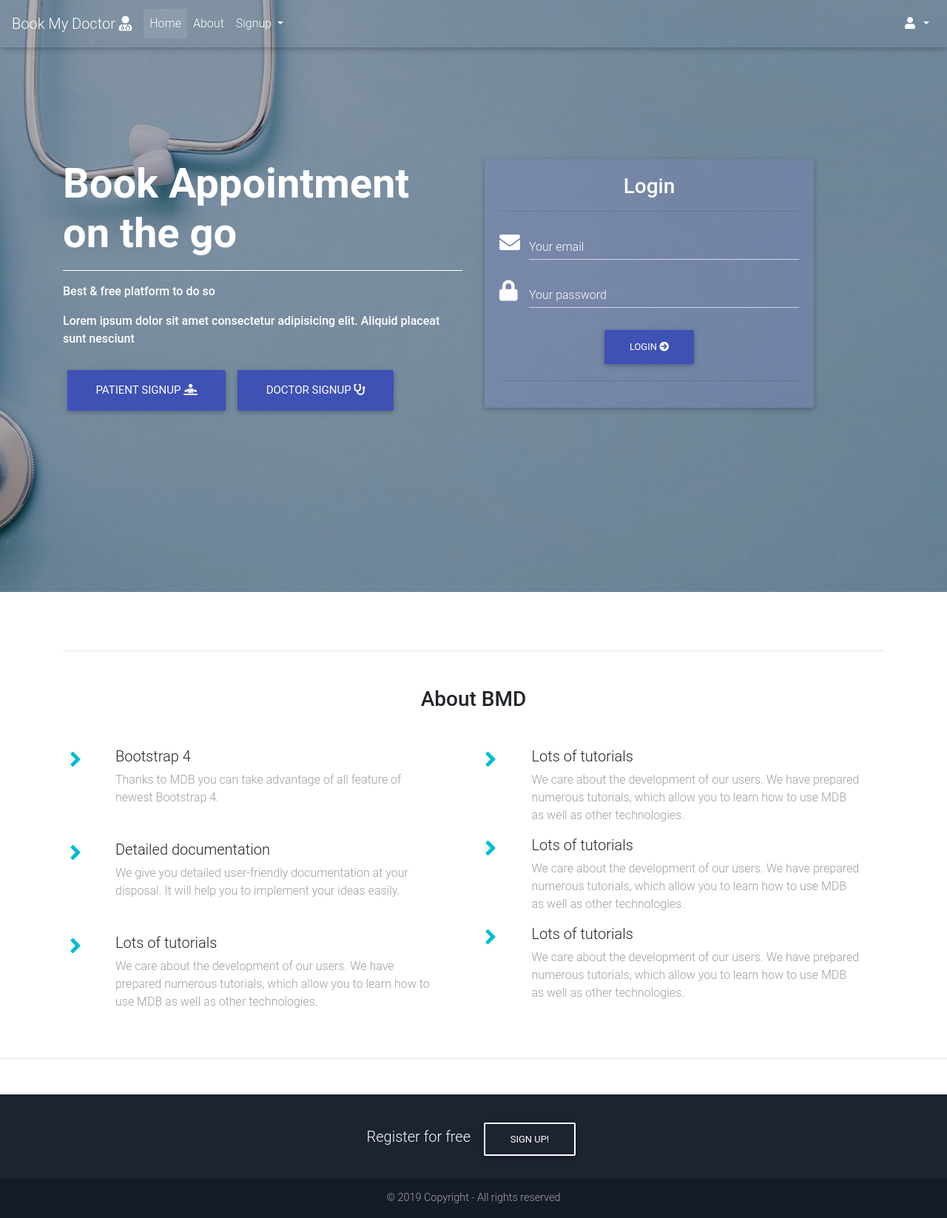
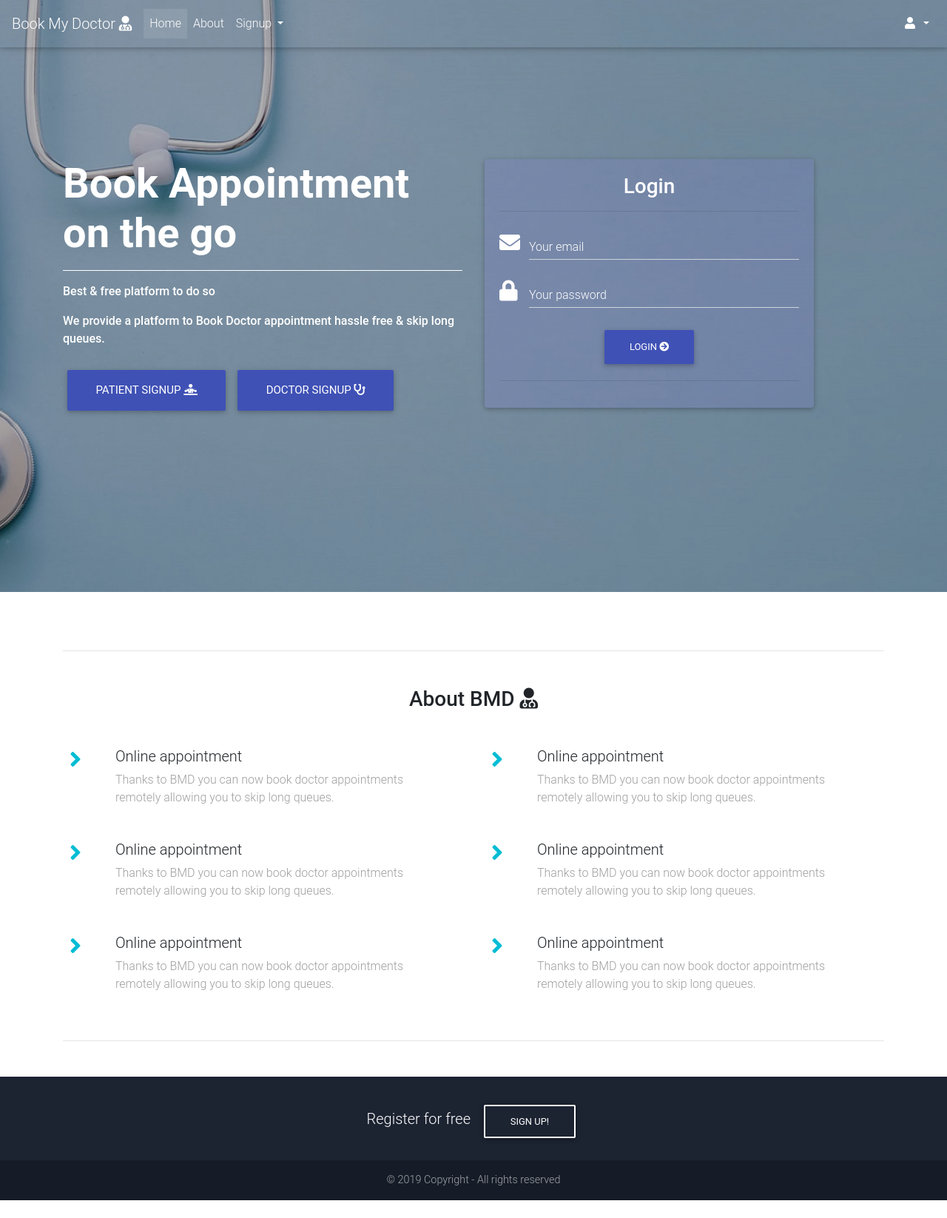
Before and after one commit to namitdoshi/Minor, a PHP site: page / in a window 1280 px wide. Shown: the whole page at 74% size. After the commit the page ends 1622 px from the top, so only its background shows below. Run offline with PHP 8.4, Linux system fonts and the light colour scheme; some libraries are stand-ins or nearby versions.

Commit message:
removed sample features

```diff
--- a/index.php
+++ b/index.php
@@ -183,7 +183,7 @@ else{
                 </p>
 
                 <p class="mb-4 d-none d-md-block">
-                  <strong>Lorem ipsum dolor sit amet consectetur adipisicing elit. Aliquid placeat sunt nesciunt</strong>
+                  <strong>We provide a platform to Book Doctor appointment hassle free & skip long queues.</strong>
                 </p>
 
                 <a href="./src/patient/patientSignup.html" class="btn btn-indigo btn-lg">Patient Signup
@@ -269,12 +269,12 @@ else{
     <!--Section: Main features & Quick Start-->
     <section id="about">
 
-      <h3 class="h3 text-center mb-5">About BMD</h3>
+      <h3 class="h3 text-center mb-5">About BMD <i class="fas fa-user-md"></i></h3>
 
       <!--Grid row-->
       <div class="row wow fadeIn">
 
-        <!--Grid column-->
+        <!--Grid column 1-->
         <div class="col-lg-6 col-md-12 px-4">
 
           <!--First row-->
@@ -283,8 +283,8 @@ else{
               <i class="fas fa-angle-right fa-2x cyan-text"></i>
             </div>
             <div class="col-10">
-              <h5 class="feature-title">Bootstrap 4</h5>
-              <p class="grey-text">Thanks to MDB you can take advantage of all feature of newest Bootstrap 4.</p>
+              <h5 class="feature-title">Online appointment</h5>
+              <p class="grey-text">Thanks to BMD you can now book doctor appointments remotely allowing you to skip long queues.</p>
             </div>
           </div>
           <!--/First row-->
@@ -297,10 +297,9 @@ else{
               <i class="fas fa-angle-right fa-2x cyan-text"></i>
             </div>
             <div class="col-10">
-              <h5 class="feature-title">Detailed documentation</h5>
-              <p class="grey-text">We give you detailed user-friendly documentation at your disposal. It will help you to implement your ideas
-                easily.
-              </p>
+            <h5 class="feature-title">Online appointment</h5>
+            <p class="grey-text">Thanks to BMD you can now book doctor appointments remotely allowing you to skip long queues.</p>
+            </p>
             </div>
           </div>
           <!--/Second row-->
@@ -313,30 +312,31 @@ else{
               <i class="fas fa-angle-right fa-2x cyan-text"></i>
             </div>
             <div class="col-10">
-              <h5 class="feature-title">Lots of tutorials</h5>
-              <p class="grey-text">We care about the development of our users. We have prepared numerous tutorials, which allow you to learn
-                how to use MDB as well as other technologies.</p>
+              <h5 class="feature-title">Online appointment</h5>
+              <p class="grey-text">Thanks to BMD you can now book doctor appointments remotely allowing you to skip long queues.</p>
             </div>
           </div>
           <!--/Third row-->
 
         </div>
-        <!--/Grid column-->
+        <!--/Grid column 1-->
 
-        <!--Grid column-->
-        <div class="col-lg-6 col-md-12">
+        <!--Grid column 2-->
+        <div class="col-lg-6 col-md-12 px-4">
+
           <!--First row-->
           <div class="row">
             <div class="col-1 mr-3">
               <i class="fas fa-angle-right fa-2x cyan-text"></i>
             </div>
             <div class="col-10">
-              <h5 class="feature-title">Lots of tutorials</h5>
-              <p class="grey-text">We care about the development of our users. We have prepared numerous tutorials, which allow you to learn
-                how to use MDB as well as other technologies.</p>
+              <h5 class="feature-title">Online appointment</h5>
+              <p class="grey-text">Thanks to BMD you can now book doctor appointments remotely allowing you to skip long queues.</p>
             </div>
           </div>
           <!--/First row-->
+
+          <div style="height:30px"></div>
 
           <!--Second row-->
           <div class="row">
@@ -344,12 +344,14 @@ else{
               <i class="fas fa-angle-right fa-2x cyan-text"></i>
             </div>
             <div class="col-10">
-              <h5 class="feature-title">Lots of tutorials</h5>
-              <p class="grey-text">We care about the development of our users. We have prepared numerous tutorials, which allow you to learn
-                how to use MDB as well as other technologies.</p>
+            <h5 class="feature-title">Online appointment</h5>
+            <p class="grey-text">Thanks to BMD you can now book doctor appointments remotely allowing you to skip long queues.</p>
+            </p>
             </div>
           </div>
           <!--/Second row-->
+
+          <div style="height:30px"></div>
 
           <!--Third row-->
           <div class="row">
@@ -357,15 +359,14 @@ else{
               <i class="fas fa-angle-right fa-2x cyan-text"></i>
             </div>
             <div class="col-10">
-              <h5 class="feature-title">Lots of tutorials</h5>
-              <p class="grey-text">We care about the development of our users. We have prepared numerous tutorials, which allow you to learn
-                how to use MDB as well as other technologies.</p>
+              <h5 class="feature-title">Online appointment</h5>
+              <p class="grey-text">Thanks to BMD you can now book doctor appointments remotely allowing you to skip long queues.</p>
             </div>
           </div>
           <!--/Third row-->
+
         </div>
-      </div>
-        <!--/Grid column-->
+        <!--/Grid column 2-->
 
       </div>
       <!--/Grid row-->
```
